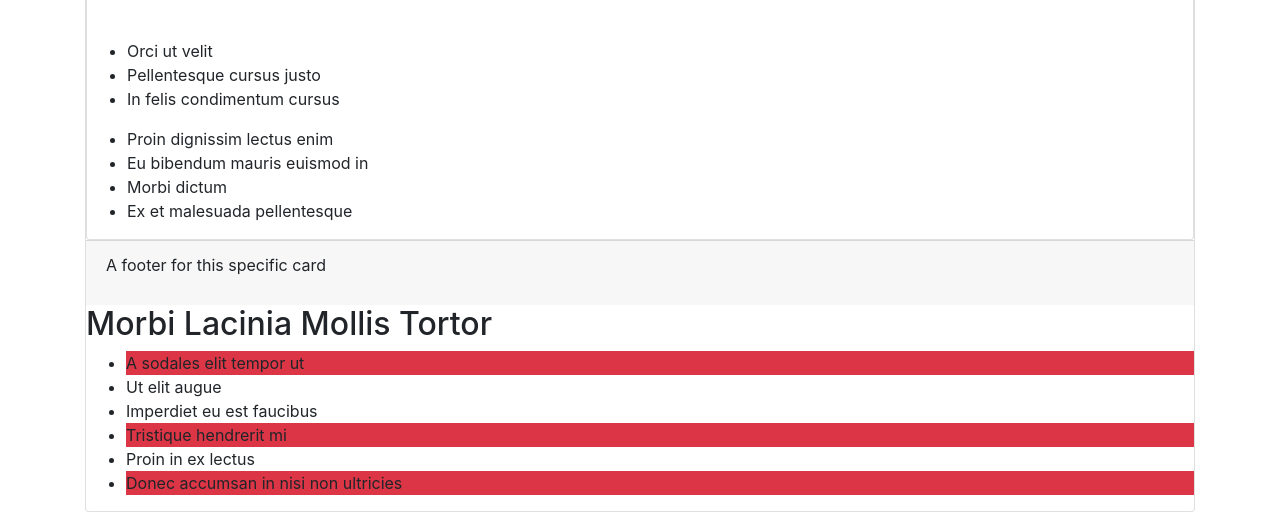
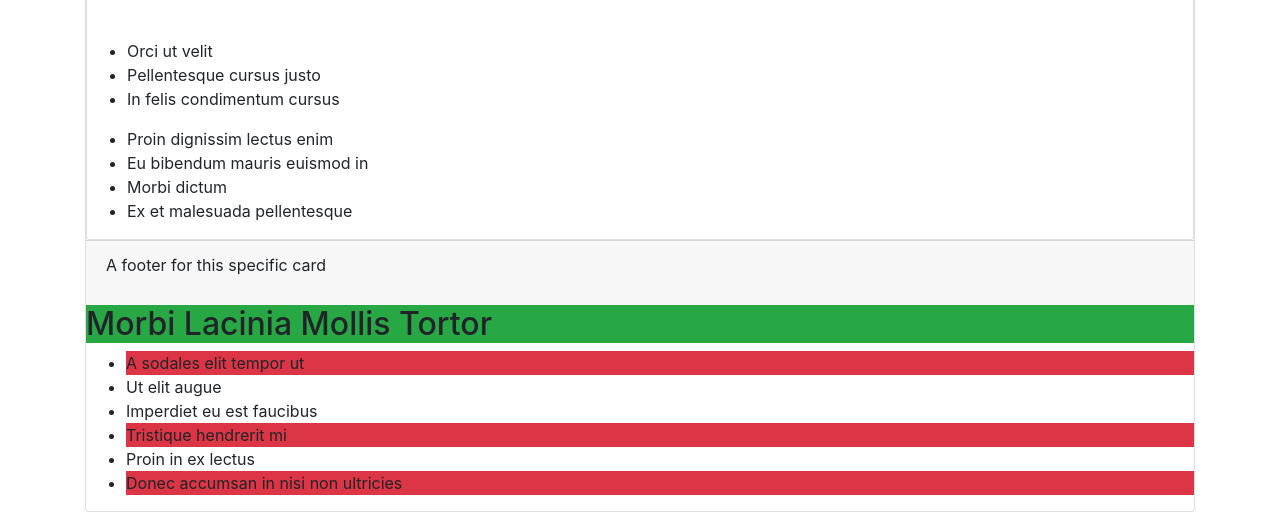
Before and after one commit to Okimani/bootstrap-moringa, a plain HTML site: page index.html in a window 1280 px wide. Shown: the part 588-1100 px from the top of the page. Drawn offline with Linux system fonts and the light colour scheme.

Commit message:
added bg success color to h2 headings

```diff
--- a/index.html
+++ b/index.html
@@ -46,7 +46,7 @@
       </div>
       <div>
 
-    <h2>Morbi Lacinia Mollis Tortor</h2>
+    <h2 class="bg-success">Morbi Lacinia Mollis Tortor</h2>
     <ul>
       <li class="bg-danger">A sodales elit tempor ut</li>
       <li>Ut elit augue</li>
```
